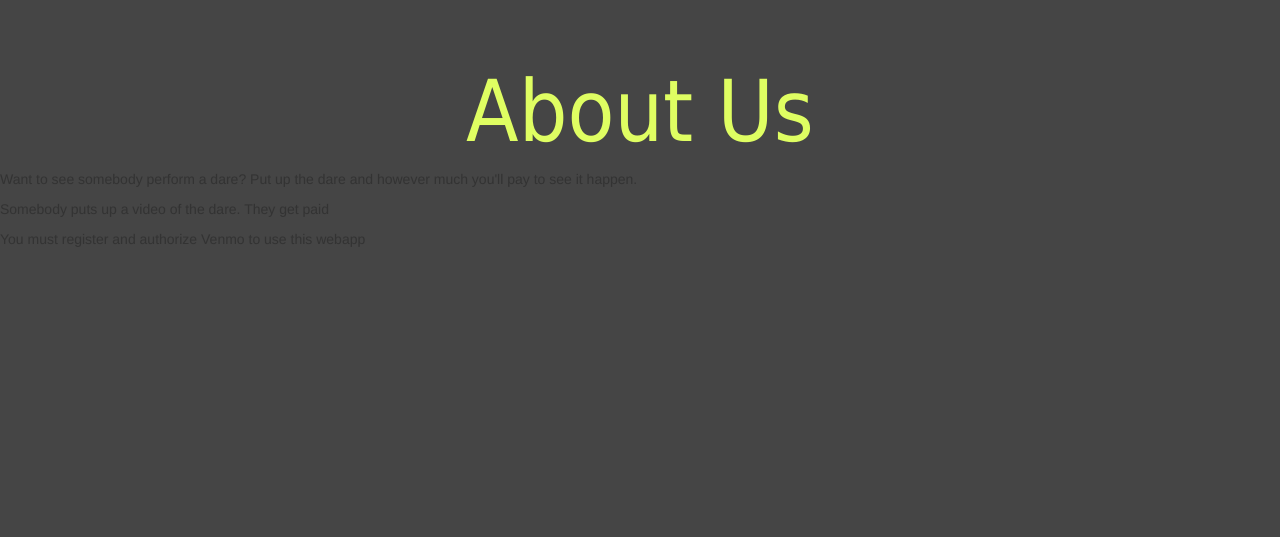
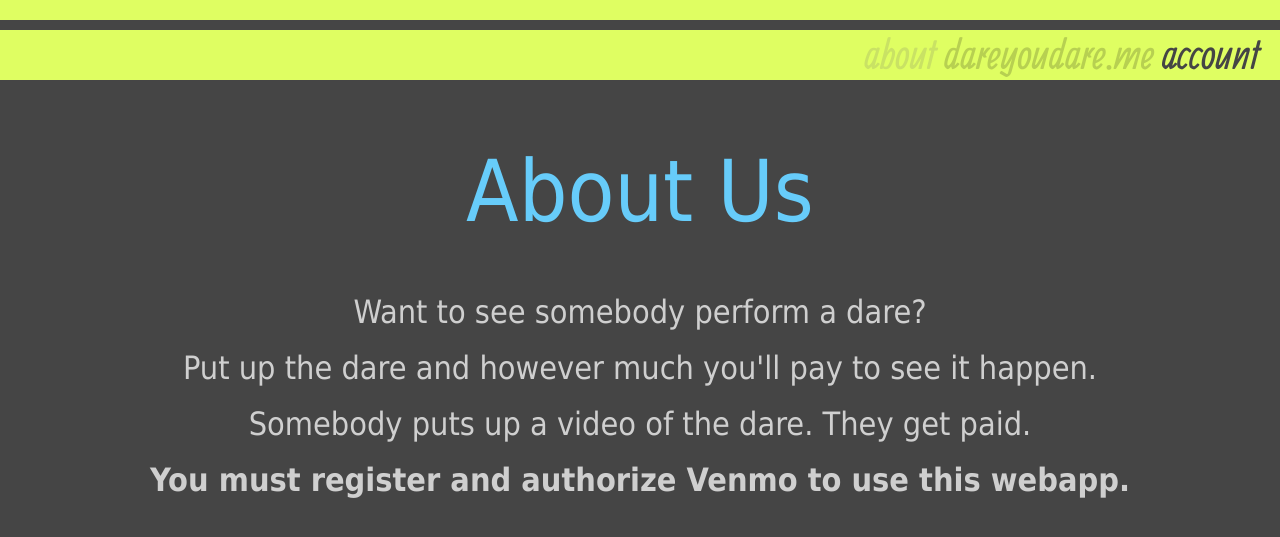
Before and after one commit to the-alex/DareYouDareMe, a Flask app: page /about in a window 1280 px wide. Shown: the top 537 px of the page. Run offline with Flask 2, Linux system fonts and the light colour scheme; some libraries are stand-ins or nearby versions.

Commit message:
about page

```diff
--- a/static/css/styles.css
+++ b/static/css/styles.css
@@ -155,6 +155,14 @@ h6{
 	padding-left:20px;
 }
 
+h7
+{
+	font-family:Gulim, Tahoma;
+	font-size:2.3em;
+	color: #cfcfcf;
+	text-align: center;
+}
+
 #reghead
 {
 	padding-top:0px;
--- a/templates/about.html
+++ b/templates/about.html
@@ -1,9 +1,15 @@
 {% extends "base.html" %}
 {% block content %}
-    <h1>About Us</h1>
+<div id="menu1"></div>
+<div id="menu">
+	<h5><a style="color:#c9e264" href="about">about </a><w style="color:#b7d051">dareyoudare.me</w> <a style="color:#454545" href="account">account</a></h5>
+</div>
 
-    <p>Want to see somebody perform a dare? Put up the dare and however much you'll pay to see it happen.</p>
-    <p>Somebody puts up a video of the dare. They get paid</p>
+    <h1><y style="color:#67ccfa">About Us</y></h1>
+	<br></br>
+    <h7><p>Want to see somebody perform a dare?</p>
+	<p>	Put up the dare and however much you'll pay to see it happen.</p>
+    <p>Somebody puts up a video of the dare. They get paid.</p>
 
-    <p>You must register and authorize Venmo to use this webapp</p>
+    <p><b>You must register and authorize Venmo to use this webapp.</b></p></h7>
 {% endblock %}
--- a/templates/index.html
+++ b/templates/index.html
@@ -2,7 +2,7 @@
 {% block content %}
 <div id="menu1"></div>
 <div id="menu">
-	<h5><w style="color:#b7d051">dareyoudare.me</w>  <a style="color:#454545" href="account">account</a></h5>
+	<h5><a style="color:#c9e264" href="about">about </a><w style="color:#b7d051">dareyoudare.me</w> <a style="color:#454545" href="account">account</a></h5>
 </div>
 
 <div class="container" id="darehold">
```
